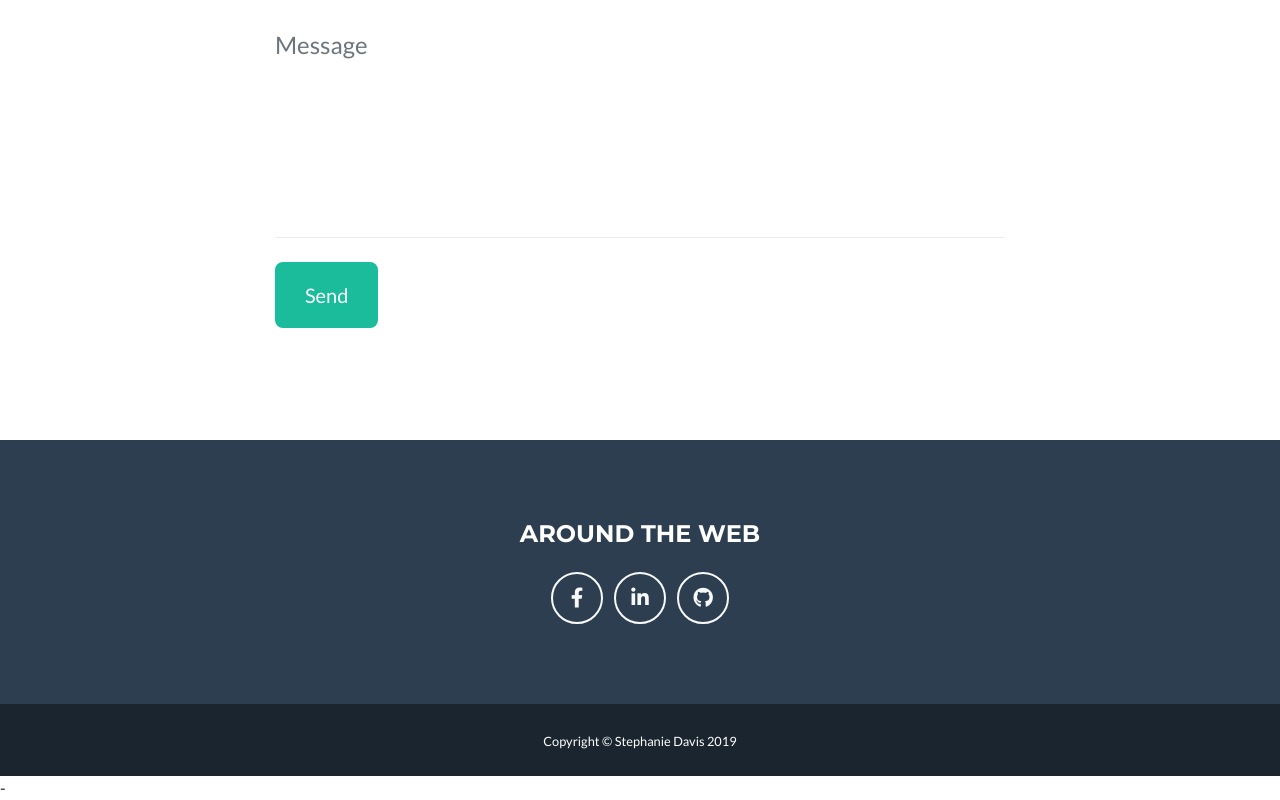
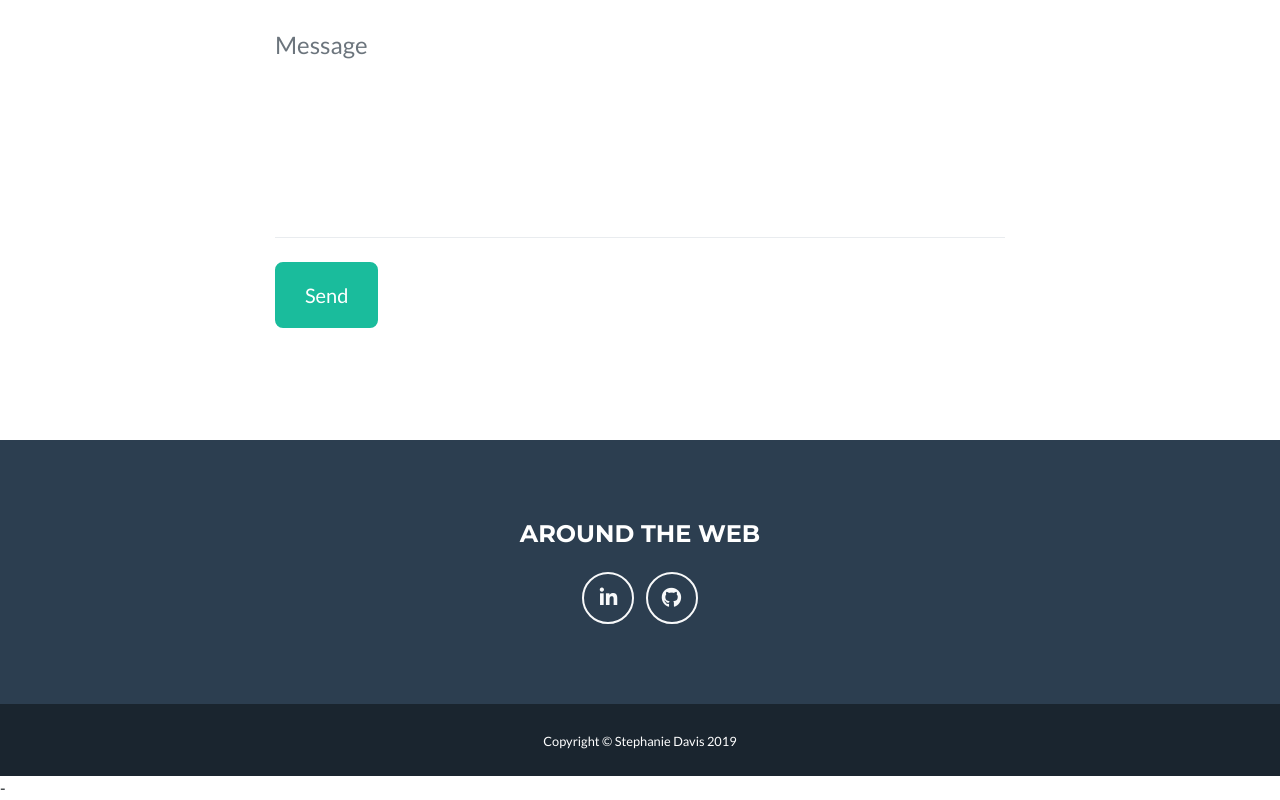
Before and after one commit to stephiesuzanne/MyPortfolio, a website with bundled scripts: page index.html in a window 1280 px wide. Shown: the part 2912-3712 px from the top of the page. Built offline with nearby package versions, Linux system fonts and the light colour scheme.

Commit message:
removed fb link

```diff
--- a/index.html
+++ b/index.html
@@ -281,9 +281,9 @@
         <!-- Footer Social Icons -->
         <div class="col-lg-4 mb-5 mb-lg-0">
           <h4 class="text-uppercase mb-4">Around the Web</h4>
-          <a class="btn btn-outline-light btn-social mx-1" href="https://www.facebook.com/StephieSuzanne22">
-            <i class="fab fa-fw fa-facebook-f"></i>
-          </a>
+          <!-- <a class="btn btn-outline-light btn-social mx-1" href="https://www.facebook.com/StephieSuzanne22"> -->
+            <!-- <i class="fab fa-fw fa-facebook-f"></i> -->
+          <!-- </a> -->
           <!-- <a class="btn btn-outline-light btn-social mx-1" href="#">
             <i class="fab fa-fw fa-twitter"></i>
           </a> -->
```
